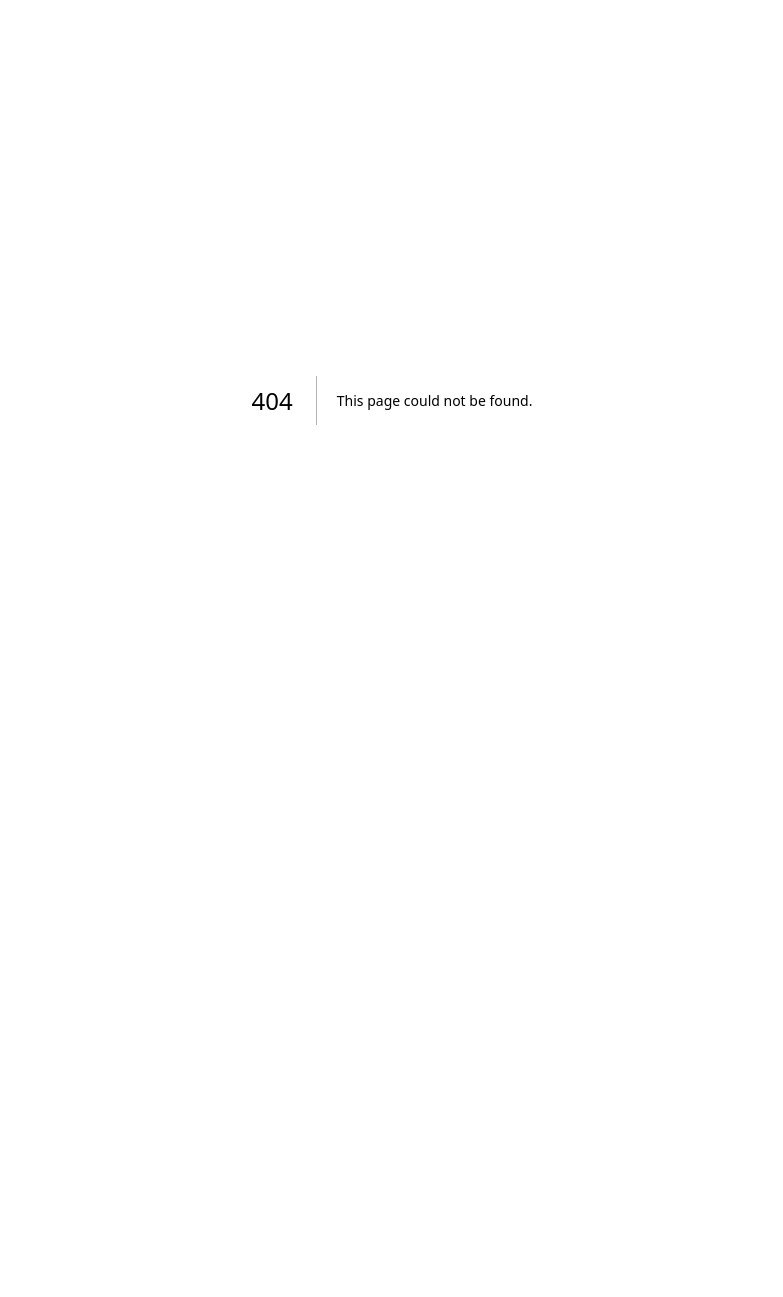
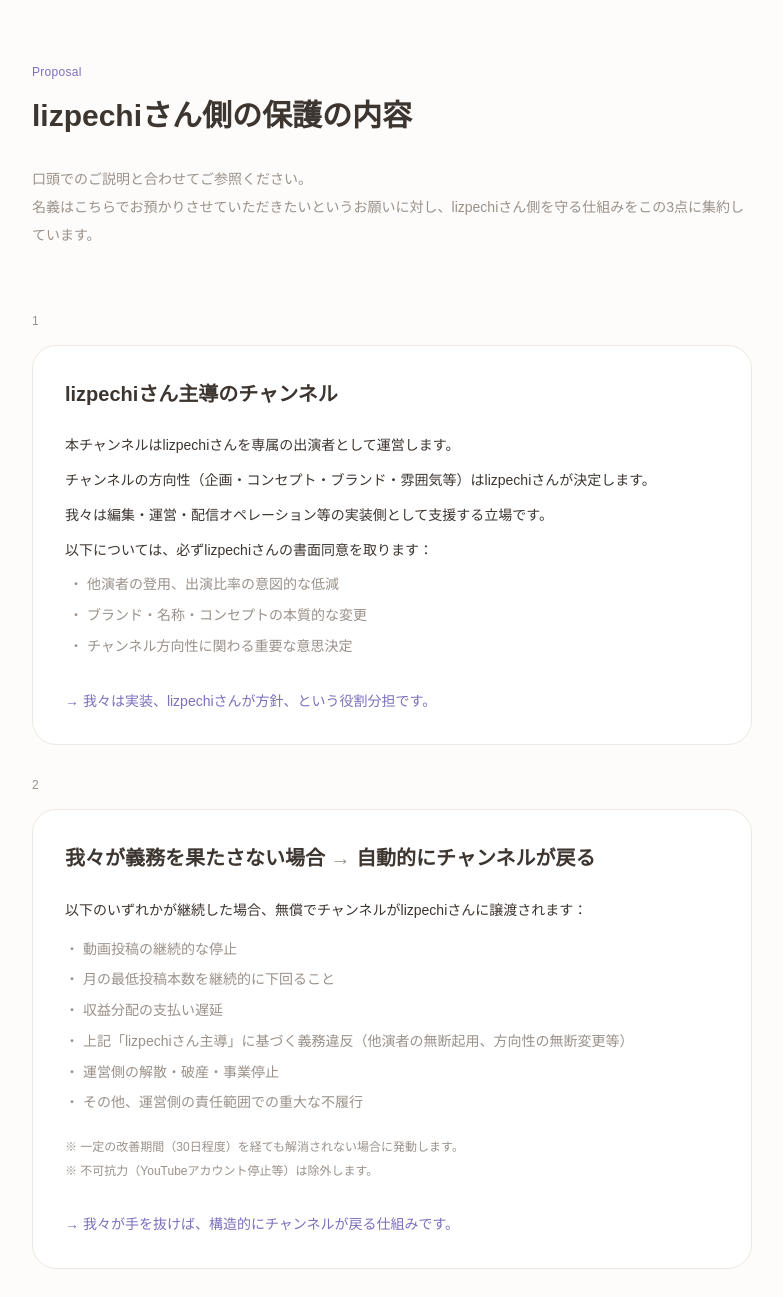
Before and after one commit to latent-bridge/site, a Next.js app: page /site/proposal/lizpechi in a window 1280 px wide. Before the commit this address had no page. Shown: the top 1297 px of the page, without its empty margins (248-1031 px from the left). Before the commit the page ends 800 px from the top, so only its background shows below. Built offline with nearby package versions, Linux system fonts and the light colour scheme; a web font is replaced by a local one.

Commit message:
Sync from monorepo @ 3d4cd4b

```diff
--- /dev/null
+++ b/app/proposal/lizpechi/page.tsx
@@ -0,0 +1,165 @@
+import type { Metadata } from "next";
+
+export const metadata: Metadata = {
+  title: "lizpechiさんへのご提案 — Latent Bridge",
+  description: "口頭でのご説明と合わせてご参照ください。",
+  robots: {
+    index: false,
+    follow: false,
+  },
+};
+
+export default function LizpechiProposalPage() {
+  return (
+    <div className="mx-auto max-w-3xl px-6 py-16">
+      <header>
+        <p className="text-xs tracking-wide text-accent mb-3">Proposal</p>
+        <h1 className="text-2xl sm:text-3xl font-bold leading-relaxed">
+          lizpechiさん側の
+          <br className="sm:hidden" />
+          保護の内容
+        </h1>
+        <p className="mt-6 text-sm text-muted leading-loose">
+          口頭でのご説明と合わせてご参照ください。
+          <br />
+          名義はこちらでお預かりさせていただきたいというお願いに対し、lizpechiさん側を守る仕組みをこの3点に集約しています。
+        </p>
+      </header>
+
+      {/* Section 1: lizpechiさん主導のチャンネル */}
+      <section className="mt-16">
+        <p className="text-xs tracking-wide text-muted mb-4">1</p>
+        <div className="rounded-3xl border border-border bg-surface p-6 sm:p-8">
+          <h2 className="text-lg sm:text-xl font-bold leading-relaxed">
+            lizpechiさん主導のチャンネル
+          </h2>
+          <ul className="mt-6 space-y-3 text-sm leading-relaxed">
+            <li>本チャンネルはlizpechiさんを専属の出演者として運営します。</li>
+            <li>
+              チャンネルの方向性（企画・コンセプト・ブランド・雰囲気等）はlizpechiさんが決定します。
+            </li>
+            <li>
+              我々は編集・運営・配信オペレーション等の実装側として支援する立場です。
+            </li>
+            <li>
+              以下については、必ずlizpechiさんの書面同意を取ります：
+              <ul className="mt-3 ml-1 space-y-2 text-muted">
+                <li>・ 他演者の登用、出演比率の意図的な低減</li>
+                <li>・ ブランド・名称・コンセプトの本質的な変更</li>
+                <li>・ チャンネル方向性に関わる重要な意思決定</li>
+              </ul>
+            </li>
+          </ul>
+          <p className="mt-8 text-sm text-accent leading-relaxed">
+            → 我々は実装、lizpechiさんが方針、という役割分担です。
+          </p>
+        </div>
+      </section>
+
+      {/* Section 2: 業務不履行 → 自動譲渡 */}
+      <section className="mt-8">
+        <p className="text-xs tracking-wide text-muted mb-4">2</p>
+        <div className="rounded-3xl border border-border bg-surface p-6 sm:p-8">
+          <h2 className="text-lg sm:text-xl font-bold leading-relaxed">
+            我々が義務を果たさない場合
+            <br className="sm:hidden" />
+            <span className="text-muted"> → </span>
+            自動的にチャンネルが戻る
+          </h2>
+          <p className="mt-6 text-sm leading-relaxed">
+            以下のいずれかが継続した場合、無償でチャンネルがlizpechiさんに譲渡されます：
+          </p>
+          <ul className="mt-4 space-y-2 text-sm leading-relaxed text-muted">
+            <li>・ 動画投稿の継続的な停止</li>
+            <li>・ 月の最低投稿本数を継続的に下回ること</li>
+            <li>・ 収益分配の支払い遅延</li>
+            <li>
+              ・
+              上記「lizpechiさん主導」に基づく義務違反（他演者の無断起用、方向性の無断変更等）
+            </li>
+            <li>・ 運営側の解散・破産・事業停止</li>
+            <li>・ その他、運営側の責任範囲での重大な不履行</li>
+          </ul>
+          <div className="mt-6 space-y-1 text-xs text-muted leading-relaxed">
+            <p>
+              ※ 一定の改善期間（30日程度）を経ても解消されない場合に発動します。
+            </p>
+            <p>※ 不可抗力（YouTubeアカウント停止等）は除外します。</p>
+          </div>
+          <p className="mt-8 text-sm text-accent leading-relaxed">
+            → 我々が手を抜けば、構造的にチャンネルが戻る仕組みです。
+          </p>
+        </div>
+      </section>
+
+      {/* Section 3: 収益分配 */}
+      <section className="mt-8">
+        <p className="text-xs tracking-wide text-muted mb-4">3</p>
+        <div className="rounded-3xl border border-border bg-surface p-6 sm:p-8">
+          <div className="flex items-baseline justify-between gap-3 flex-wrap">
+            <h2 className="text-lg sm:text-xl font-bold leading-relaxed">
+              収益分配
+            </h2>
+            <span className="rounded-full bg-accent-bg px-3 py-1 text-[11px] text-accent">
+              案・調整中
+            </span>
+          </div>
+          <div className="mt-6 overflow-x-auto">
+            <table className="w-full text-sm">
+              <thead>
+                <tr className="border-b border-border text-left text-xs text-muted">
+                  <th className="py-3 pr-4 font-normal">段階</th>
+                  <th className="py-3 pr-4 text-right font-normal">演者</th>
+                  <th className="py-3 text-right font-normal">運営</th>
+                </tr>
+              </thead>
+              <tbody>
+                <tr className="border-b border-border/40">
+                  <td className="py-3 pr-4">立ち上げ期</td>
+                  <td className="py-3 pr-4 text-right font-bold">50%</td>
+                  <td className="py-3 text-right text-muted">50%</td>
+                </tr>
+                <tr className="border-b border-border/40">
+                  <td className="py-3 pr-4">拡大期</td>
+                  <td className="py-3 pr-4 text-right font-bold">60%</td>
+                  <td className="py-3 text-right text-muted">40%</td>
+                </tr>
+                <tr className="border-b border-border/40">
+                  <td className="py-3 pr-4">成長期</td>
+                  <td className="py-3 pr-4 text-right font-bold">75%</td>
+                  <td className="py-3 text-right text-muted">25%</td>
+                </tr>
+                <tr>
+                  <td className="py-3 pr-4">成熟期</td>
+                  <td className="py-3 pr-4 text-right font-bold">90%</td>
+                  <td className="py-3 text-right text-muted">10%</td>
+                </tr>
+              </tbody>
+            </table>
+          </div>
+          <p className="mt-6 text-xs text-muted leading-relaxed">
+            ※
+            各段階を区切る基準は、月間収益額および登録者数を指標として設定します。具体的な数値は、本人の規模感・コスト試算を踏まえて協議の上で確定します。
+          </p>
+          <p className="mt-8 text-sm text-accent leading-relaxed">
+            → 成長と共にlizpechiさんの取り分が大きくなる設計です。
+          </p>
+        </div>
+      </section>
+
+      {/* 補足 */}
+      <section className="mt-8">
+        <p className="text-xs tracking-wide text-muted mb-4">補足</p>
+        <div className="rounded-3xl border border-border bg-accent-bg/20 p-6 sm:p-8">
+          <ul className="space-y-3 text-sm leading-relaxed text-muted">
+            <li>
+              ・
+              個人ブランド（名前・声・配信元活動・SNS等）はlizpechiさんに完全帰属します。
+            </li>
+            <li>・ その他の細部は契約書段階で詳細化します。</li>
+          </ul>
+        </div>
+      </section>
+    </div>
+  );
+}
```
Also changed, not shown: 2 other files (tests, documents, lock files or other folders).
